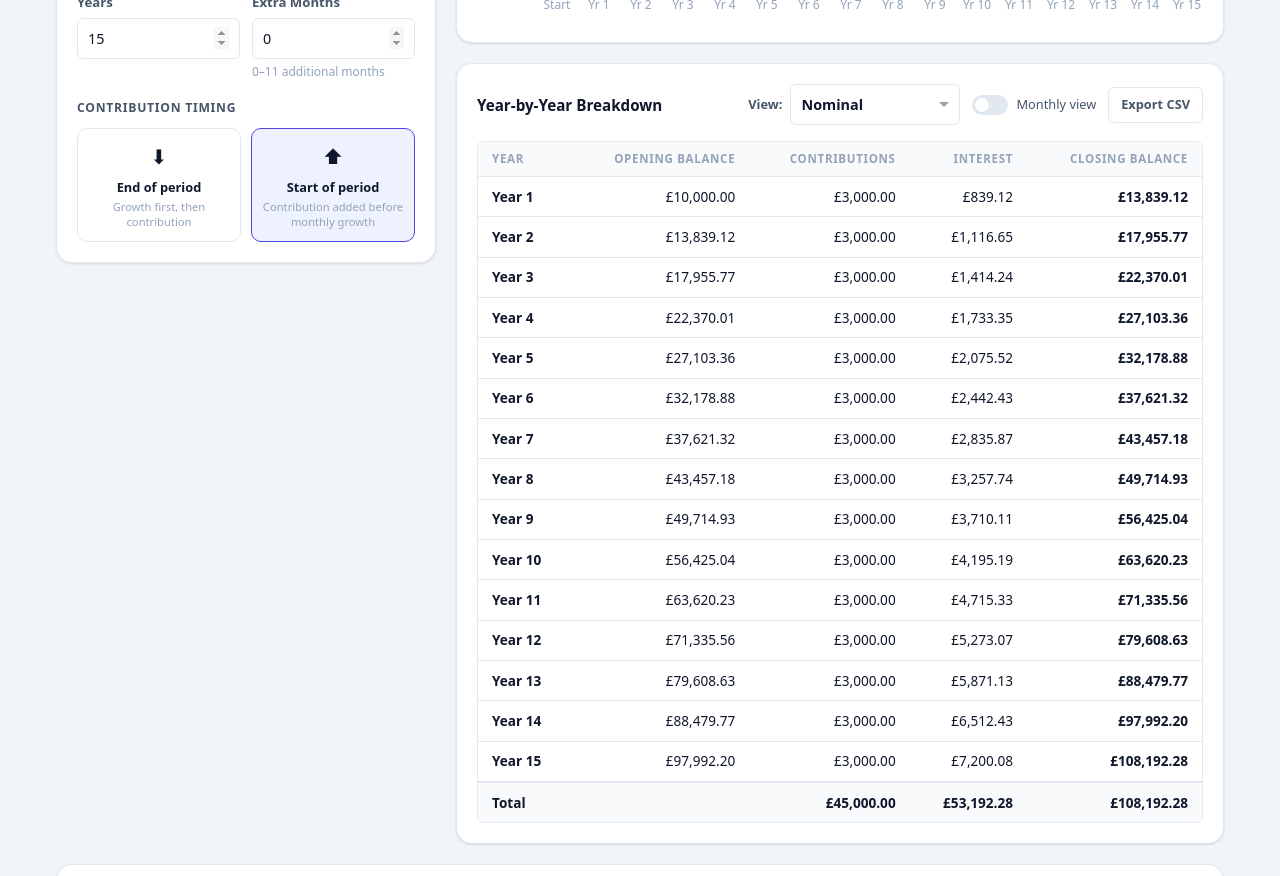
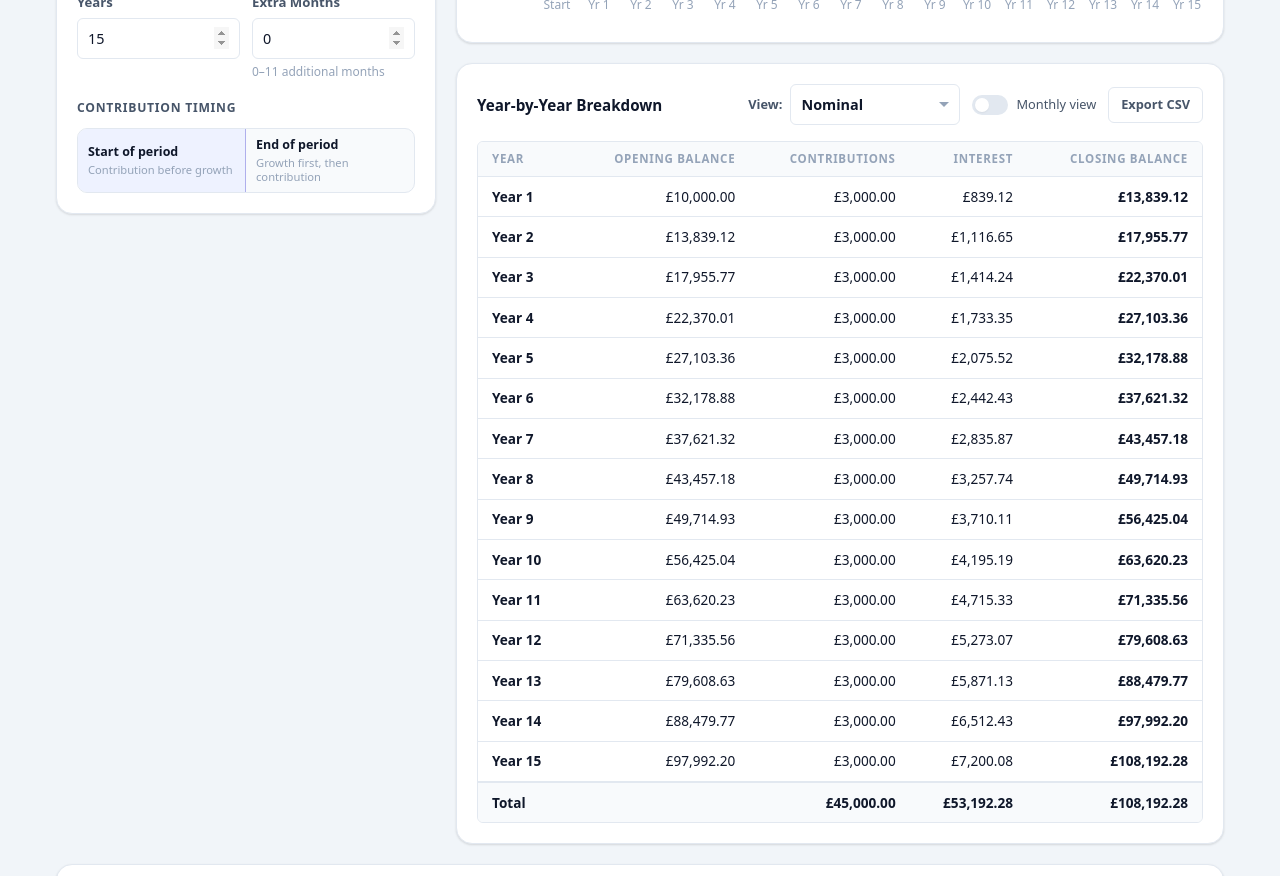
Before and after one commit to HenryBerkin/compound-toolkit, a React (Vite) app: page / in a window 1280 px wide. Shown: the part 1000-1876 px from the top of the page. Built offline with nearby package versions, Linux system fonts and the light colour scheme.

Commit message:
ux: replace contribution timing tiles with compact segmented control

```diff
--- a/src/components/CalculatorForm.tsx
+++ b/src/components/CalculatorForm.tsx
@@ -371,6 +371,19 @@ export const CalculatorForm: FC<Props> = ({ form, errors, onChange, activePreset
         <legend className="form-section-title">Contribution Timing</legend>
 
         <div className="timing-options" role="radiogroup" aria-label="Contribution timing">
+          <label className={`timing-option ${form.timing === 'start' ? 'timing-option--active' : ''}`}>
+            <input
+              type="radio"
+              name="timing"
+              value="start"
+              checked={form.timing === 'start'}
+              onChange={() => onChange({ timing: 'start' })}
+              className="sr-only"
+            />
+            <span className="timing-label">Start of period</span>
+            <span className="timing-desc">Contribution before growth</span>
+          </label>
+
           <label className={`timing-option ${form.timing === 'end' ? 'timing-option--active' : ''}`}>
             <input
               type="radio"
@@ -380,23 +393,8 @@ export const CalculatorForm: FC<Props> = ({ form, errors, onChange, activePreset
               onChange={() => onChange({ timing: 'end' })}
               className="sr-only"
             />
-            <span className="timing-icon" aria-hidden="true">⬇</span>
             <span className="timing-label">End of period</span>
             <span className="timing-desc">Growth first, then contribution</span>
-          </label>
-
-          <label className={`timing-option ${form.timing === 'start' ? 'timing-option--active' : ''}`}>
-            <input
-              type="radio"
-              name="timing"
-              value="start"
-              checked={form.timing === 'start'}
-              onChange={() => onChange({ timing: 'start' })}
-              className="sr-only"
-            />
-            <span className="timing-icon" aria-hidden="true">⬆</span>
-            <span className="timing-label">Start of period</span>
-            <span className="timing-desc">Contribution added before monthly growth</span>
           </label>
         </div>
       </fieldset>
--- a/src/index.css
+++ b/src/index.css
@@ -601,49 +601,55 @@ select.form-control {
 .timing-options {
   display: grid;
   grid-template-columns: 1fr 1fr;
-  gap: 0.625rem;
+  gap: 0;
+  border: 1.5px solid var(--color-border);
+  border-radius: var(--radius-md);
+  overflow: hidden;
+  background: var(--color-surface-raised);
 }
 
 .timing-option {
   display: flex;
   flex-direction: column;
-  align-items: center;
-  gap: 0.2rem;
-  padding: 0.75rem 0.5rem;
-  border: 1.5px solid var(--color-border);
-  border-radius: var(--radius-md);
+  align-items: flex-start;
+  justify-content: center;
+  gap: 0.15rem;
+  min-height: 44px;
+  padding: 0.5rem 0.625rem;
+  border-right: 1px solid var(--color-border);
   cursor: pointer;
-  text-align: center;
+  text-align: left;
   transition:
     border-color var(--transition),
-    background var(--transition);
+    background var(--transition),
+    color var(--transition);
   user-select: none;
 }
 
+.timing-option:last-child {
+  border-right: none;
+}
+
 .timing-option:hover {
-  border-color: var(--color-primary);
+  background: color-mix(in srgb, var(--color-primary-subtle) 62%, var(--color-surface-raised));
+}
+
+.timing-option--active {
+  border-color: color-mix(in srgb, var(--color-primary) 35%, var(--color-border));
   background: var(--color-primary-subtle);
 }
 
-.timing-option--active {
-  border-color: var(--color-primary);
-  background: var(--color-primary-subtle);
-}
-
-.timing-icon {
-  font-size: 1.25rem;
-}
-
 .timing-label {
-  font-size: 0.8rem;
+  font-size: 0.78rem;
   font-weight: 600;
   color: var(--color-text);
+  line-height: 1.3;
 }
 
 .timing-desc {
   font-size: 0.7rem;
   color: var(--color-text-muted);
-  line-height: 1.3;
+  line-height: 1.25;
 }
 
 /* ── Results summary ──────────────────────────────────────────────────────── */
```
